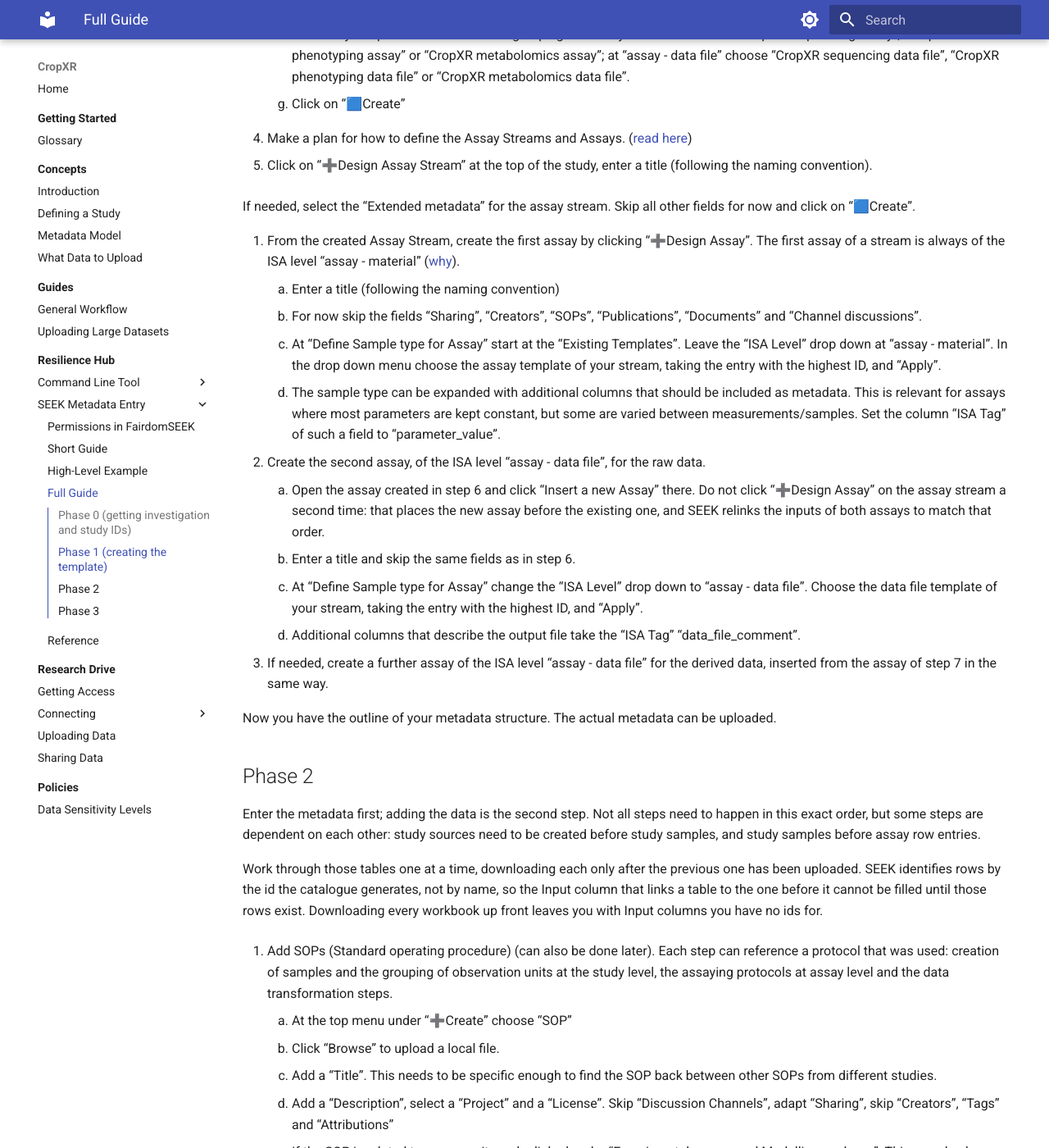
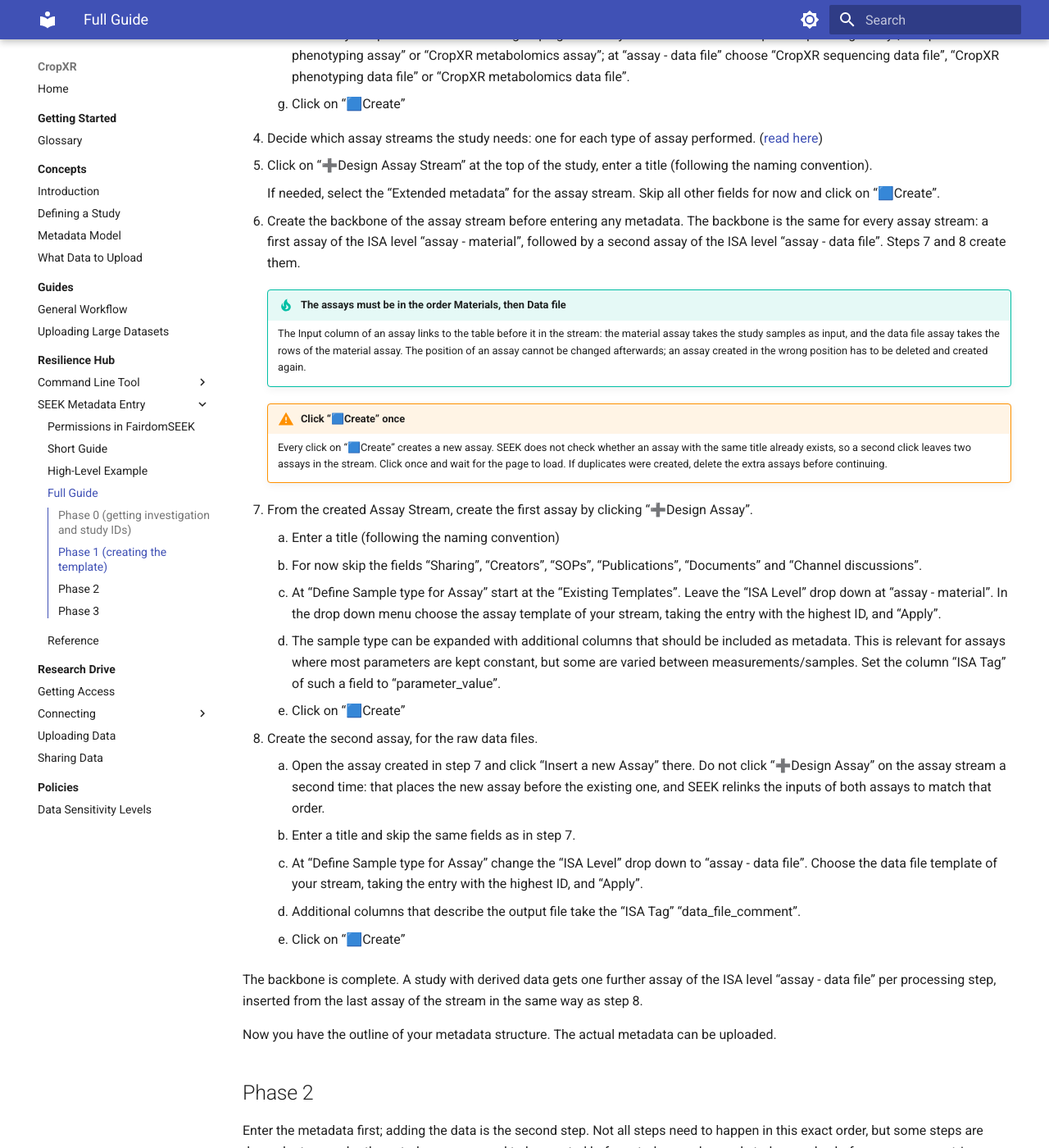
Before and after one commit to CropXR/documentation, an MkDocs documentation site: the page built from docs/resilience-hub/seek/full-guide.md, in a window 1280 px wide and 1400 px high, scrolled down 1906 px. Shown: the whole window at 82% size. Built offline with MkDocs 1.6.1 and Material for MkDocs 9.7.7, drawn with Linux system fonts in a browser that asks for light colours.

Commit message:
docs(seek): one backbone per assay stream so a duplicate or misordered assay is not created by following the guide

```diff
--- a/docs/resilience-hub/seek/full-guide.md
+++ b/docs/resilience-hub/seek/full-guide.md
@@ -62,23 +62,34 @@ Click on "SURFContext" to use your university account. For the first login give
 
       7. Click on “🟦Create”
 
-4. Make a plan for how to define the Assay Streams and Assays. ([read here](reference.md#defining-assays))
+4. Decide which assay streams the study needs: one for each type of assay performed. ([read here](reference.md#defining-assays))
 
 5. Click on “➕Design Assay Stream” at the top of the study, enter a title (following the naming convention).
 
-   If needed, select the “Extended metadata” for the assay stream. Skip all other fields for now and click on “🟦Create”.
+    If needed, select the “Extended metadata” for the assay stream. Skip all other fields for now and click on “🟦Create”.
 
-6. From the created Assay Stream, create the first assay by clicking “➕Design Assay”. The first assay of a stream is always of the ISA level “assay - material” ([why](reference.md#defining-assays)).
+6. Create the backbone of the assay stream before entering any metadata. The backbone is the same for every assay stream: a first assay of the ISA level “assay - material”, followed by a second assay of the ISA level “assay - data file”. Steps 7 and 8 create them.
+
+    !!! tip "The assays must be in the order Materials, then Data file"
+        The Input column of an assay links to the table before it in the stream: the material assay takes the study samples as input, and the data file assay takes the rows of the material assay. The position of an assay cannot be changed afterwards; an assay created in the wrong position has to be deleted and created again.
+
+    !!! warning "Click “🟦Create” once"
+        Every click on “🟦Create” creates a new assay. SEEK does not check whether an assay with the same title already exists, so a second click leaves two assays in the stream. Click once and wait for the page to load. If duplicates were created, delete the extra assays before continuing.
+
+7. From the created Assay Stream, create the first assay by clicking “➕Design Assay”.
       1. Enter a title (following the naming convention)
       2. For now skip the fields “Sharing”, “Creators”, “SOPs”, “Publications”, “Documents” and “Channel discussions”.
       3. At “Define Sample type for Assay” start at the “Existing Templates”. Leave the “ISA Level” drop down at “assay - material”. In the drop down menu choose the assay template of your stream, taking the entry with the highest ID, and “Apply”.
       4. The sample type can be expanded with additional columns that should be included as metadata. This is relevant for assays where most parameters are kept constant, but some are varied between measurements/samples. Set the column “ISA Tag” of such a field to “parameter_value”.
-7. Create the second assay, of the ISA level “assay - data file”, for the raw data.
-      1. Open the assay created in step 6 and click “Insert a new Assay” there. Do not click “➕Design Assay” on the assay stream a second time: that places the new assay before the existing one, and SEEK relinks the inputs of both assays to match that order.
-      2. Enter a title and skip the same fields as in step 6.
+      5. Click on “🟦Create”
+8. Create the second assay, for the raw data files.
+      1. Open the assay created in step 7 and click “Insert a new Assay” there. Do not click “➕Design Assay” on the assay stream a second time: that places the new assay before the existing one, and SEEK relinks the inputs of both assays to match that order.
+      2. Enter a title and skip the same fields as in step 7.
       3. At “Define Sample type for Assay” change the “ISA Level” drop down to “assay - data file”. Choose the data file template of your stream, taking the entry with the highest ID, and “Apply”.
       4. Additional columns that describe the output file take the “ISA Tag” “data_file_comment”.
-8. If needed, create a further assay of the ISA level “assay - data file” for the derived data, inserted from the assay of step 7 in the same way.
+      5. Click on “🟦Create”
+
+The backbone is complete. A study with derived data gets one further assay of the ISA level “assay - data file” per processing step, inserted from the last assay of the stream in the same way as step 8.
 
 Now you have the outline of your metadata structure. The actual metadata can be uploaded.
 
```
Also changed, not shown: docs/resilience-hub/seek/reference.md (+8 -13 lines), docs/resilience-hub/seek/short-guide.md (+4 -3 lines).
